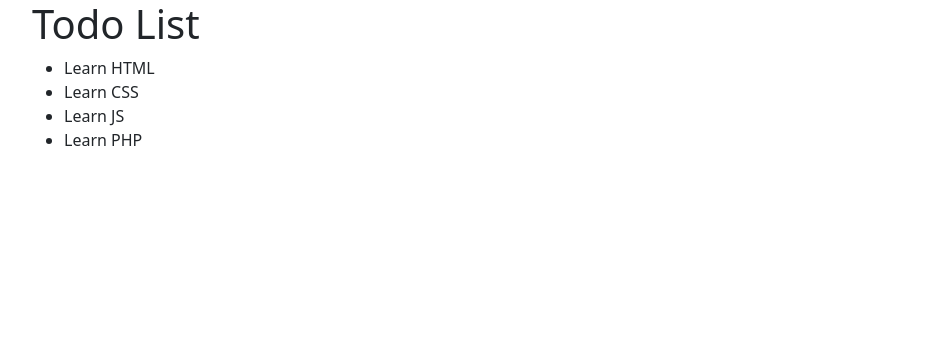
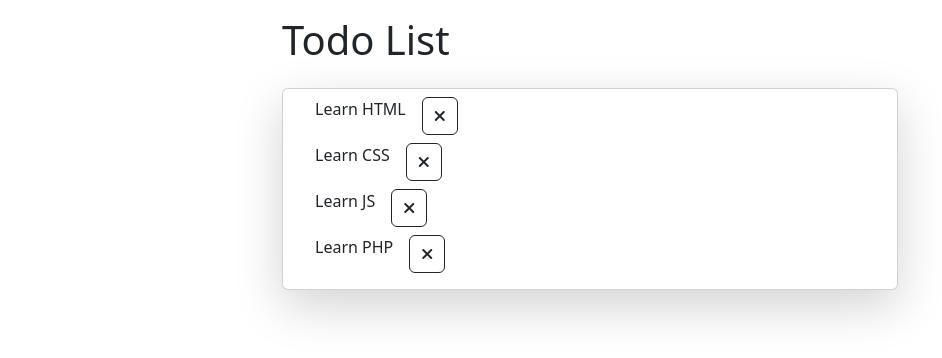
Before and after one commit to Francesco-Iannuzzi/vue-todolist, a plain HTML site: page index.html in a window 1280 px wide. Shown: the whole page, without its empty margins (50-992 px from the left). Drawn offline with nearby package versions, Linux system fonts and the light colour scheme.

Commit message:
milestone 2 remove item from array with click

```diff
--- a/assets/js/app.js
+++ b/assets/js/app.js
@@ -9,7 +9,7 @@ MILESTONE 1
 Stampare all'interno di una lista HTML un item per ogni todo. Se la proprietà done è uguale a true, visualizzare il testo del todo sbarrato. ✓
 
 MILESTONE 2
-Visualizzare a fianco ad ogni item ha una "x": cliccando su di essa, il todo viene rimosso dalla lista.
+Visualizzare a fianco ad ogni item ha una "x": cliccando su di essa, il todo viene rimosso dalla lista. ✓
 
 MILESTONE 3
 Predisporre un campo di input testuale e un pulsante "aggiungi": cliccando sul pulsante, il testo digitato viene letto e utilizzato per creare un nuovo todo, che quindi viene aggiunto alla lista dei todo esistenti.
@@ -47,6 +47,12 @@ const { createApp } = Vue
         ]
      }
    },
+   methods: {
+    removeTodo(index){
+        this.todoList.splice(index, 1)
+
+    }
+   },
    mounted(){
 
    }
--- a/index.html
+++ b/index.html
@@ -22,10 +22,19 @@
 
     <div id="app">
         <main>
-            <div class="container">
-                <h1>Todo List</h1>
-                <ul>
-                    <li :class="todo.done ? '' : 'todo'" v-for="todo in todoList">{{todo.text}}</li>
+            <div class="container w-50">
+                <h1 class="py-3">Todo List</h1>
+                <ul class="card py-2 shadow-lg">
+                    <li class="d-flex mb-2" :class="todo.done ? '' : 'todo'" v-for="(todo, index) in todoList">
+                        {{todo.text}}
+                        <button class="btn btn-outline-dark ms-3" @click="removeTodo(index)">
+                            <i class="fa-solid fa-xmark"></i>
+                        </button>
+                    </li>
+                    <strong class="text-center py-2" v-if="todoList.length < 1">
+                        Nothing todo
+                        <i class="fa-solid fa-face-smile-wink"></i>
+                    </strong>
                 </ul>
             </div>
         </main>
```
